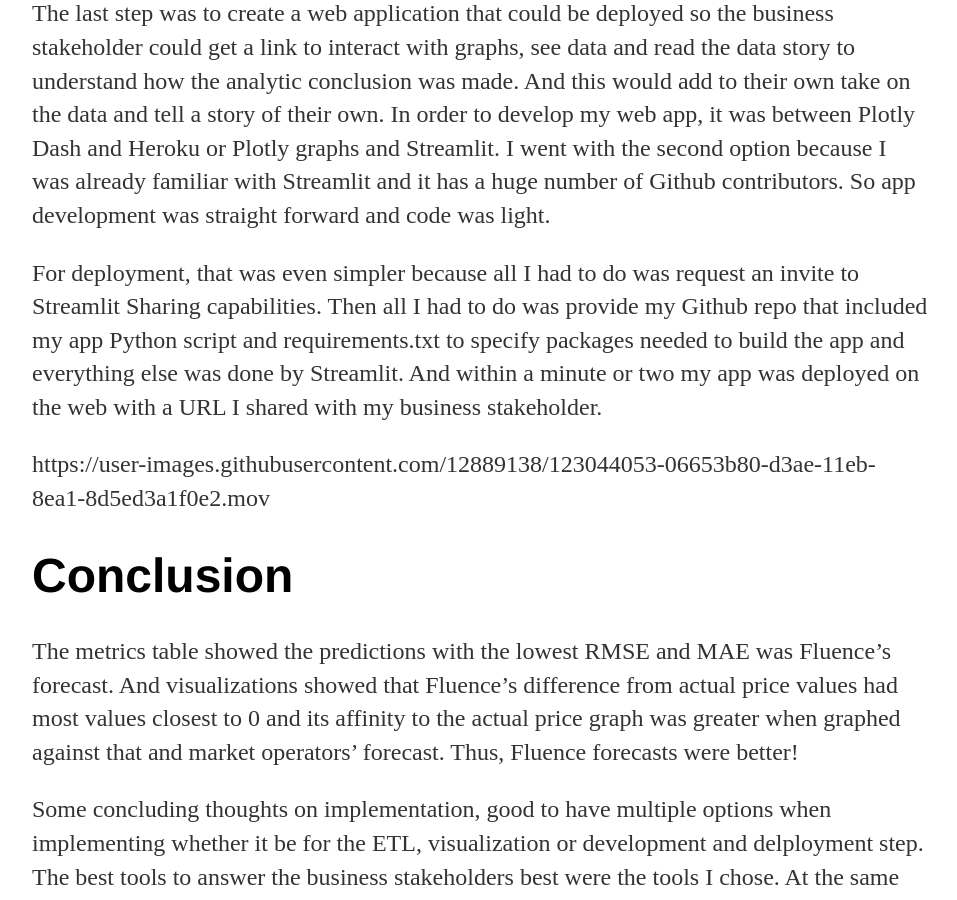
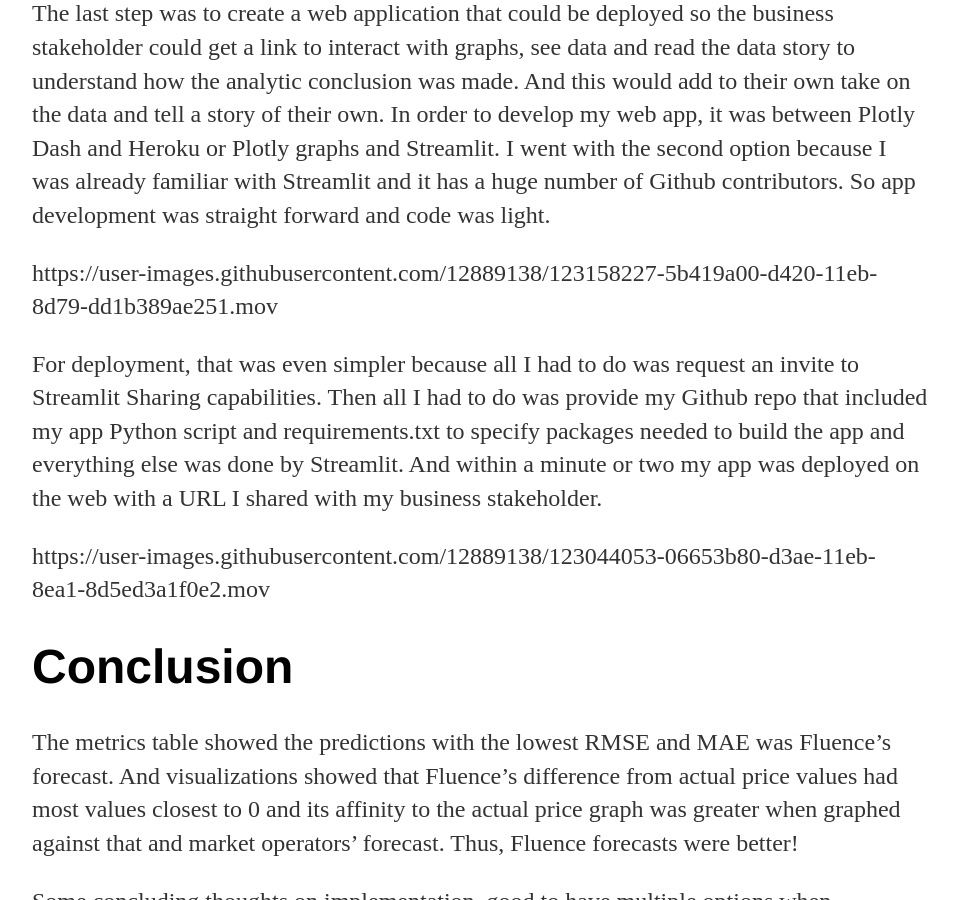
Before and after one commit to mindyng/mindyng.github.io, a Jekyll site: the page built from _posts/2021-06-22-Deployed-Web-App-for-Business-Stakeholder.md, in a window 1280 px wide and 900 px high, scrolled down 3345 px. Shown: the whole window, without its empty margins (160-1117 px from the left). Built offline with Jekyll 4.4.1, drawn with Linux system fonts in a browser that asks for light colours; our own code applies the rules of GitHub Pages for plain Markdown files; some of the changed lines change nothing that is shown.

Commit message:
Update 2021-06-22-Deployed-Web-App-for-Business-Stakeholder.md

```diff
--- a/_posts/2021-06-22-Deployed-Web-App-for-Business-Stakeholder.md
+++ b/_posts/2021-06-22-Deployed-Web-App-for-Business-Stakeholder.md
@@ -58,12 +58,14 @@
 The first two graphs had some more interactive buttons in order to condense the time axis to day, month and 6 month level of data. Also, there was a range slider
 in order to segment of window of time for viewing.
 
-# [Web Application Development](https://nbviewer.jupyter.org/github/mindyng/2021-Projects/blob/main/fluence_digital/fluence-digital-app-and-deployment.ipynb) and [Deployment](https://nbviewer.jupyter.org/github/mindyng/2021-Projects/blob/main/fluence_digital/fluence-digital-app-and-deployment.ipynb)
+# [Web Application Development](https://github.com/mindyng/2021-Projects/blob/main/fluence_digital/fluence_digital_biz_viz.py) and [Deployment](https://nbviewer.jupyter.org/github/mindyng/2021-Projects/blob/main/fluence_digital/fluence-digital-app-and-deployment.ipynb)
 
 The last step was to create a web application that could be deployed so the business stakeholder could get a link to interact with graphs, see data and read the data
 story to understand how the analytic conclusion was made. And this would add to their own take on the data and tell a story of their own. In order to develop my web app,
 it was between Plotly Dash and Heroku or Plotly graphs and Streamlit. I went with the second option because I was already familiar with Streamlit and it has a
 huge number of Github contributors. So app development was straight forward and code was light.
+
+https://user-images.githubusercontent.com/12889138/123158227-5b419a00-d420-11eb-8d79-dd1b389ae251.mov
 
 For deployment, that was even simpler because all I had to do was request an invite to Streamlit Sharing capabilities. Then all I had to do was provide my Github repo
 that included my app Python script and requirements.txt to specify packages needed to build the app and everything else was done by Streamlit. And within a minute
```
